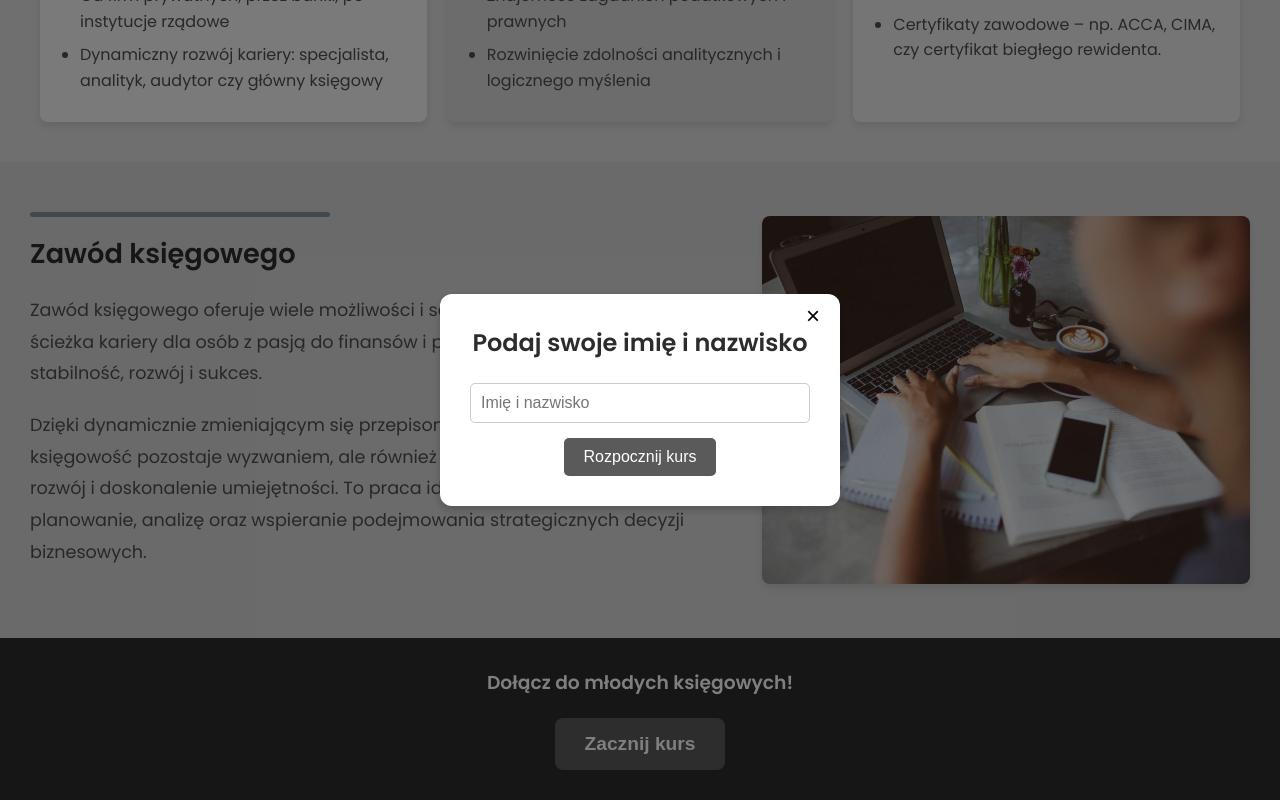
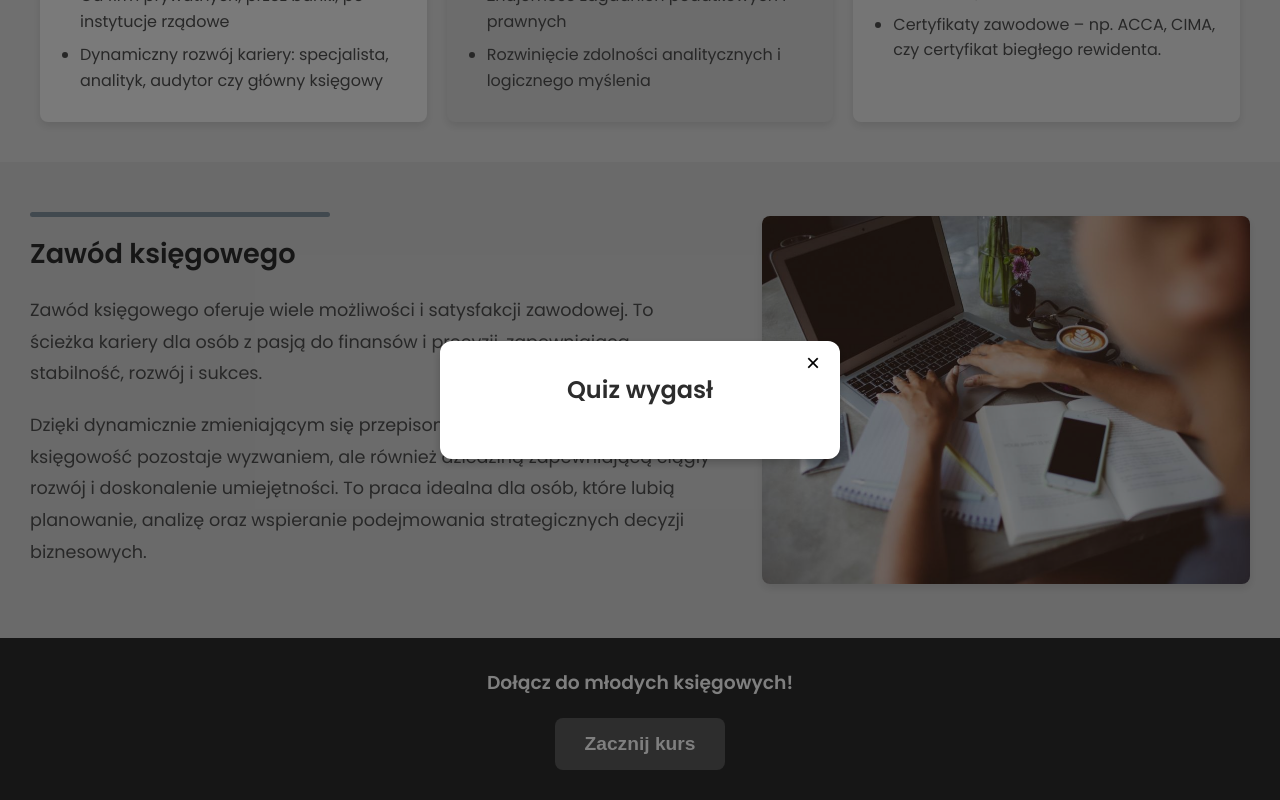
Before and after one commit to sobonkarol/kurs_karolina, a React (Create React App) app in the folder szkolenie_kurs/: page / in a window 1280 px wide. Both pictures are taken after a click on the button "Zacznij kurs". Built offline with nearby package versions, Linux system fonts and the light colour scheme.

Commit message:
quizdone

```diff
--- a/szkolenie_kurs/src/components/Home.js
+++ b/szkolenie_kurs/src/components/Home.js
@@ -5,7 +5,6 @@ import { FaRegBuilding, FaLightbulb, FaGraduationCap } from 'react-icons/fa';
 import backgroundImage from '../front.jpg';
 import accountantImage from '../accountant.jpg';
 
-// Stylizacja głównych sekcji
 const MainContainer = styled.div`
   font-family: 'Poppins', sans-serif;
   color: #2c2c2c;
@@ -98,7 +97,7 @@ const CareerSection = styled.div`
 const DecorativeBar = styled.div`
   width: 300px;
   height: 5px;
-  background-color:rgb(132, 147, 159);
+  background-color: rgb(132, 147, 159);
   margin-bottom: 15px;
   border-radius: 5px;
 
@@ -227,10 +226,10 @@ const CloseButton = styled.button`
   position: absolute;
   top: 0px;
   right: 0px;
-  background: none !important; /* Wymuszenie braku tła */
-  border: none !important; /* Wymuszenie braku obramowania */
-  font-size: 1.5rem !important; /* Wymuszenie rozmiaru krzyżyka */
-  color: black !important; /* Wymuszenie koloru */
+  background: none !important;
+  border: none !important;
+  font-size: 1.5rem !important;
+  color: black !important;
   cursor: pointer;
   padding: 0;
   line-height: 1;
@@ -240,25 +239,26 @@ const Home = () => {
   const navigate = useNavigate();
   const [showPopup, setShowPopup] = useState(false);
   const [nickname, setNickname] = useState('');
+  const [quizExpired, setQuizExpired] = useState(false);
 
   const handleStart = () => {
+    setQuizExpired(true);
     setShowPopup(true);
   };
 
   const handlePopupSubmit = () => {
-    if (nickname.trim()) {
+    if (nickname.trim() && !quizExpired) {
       navigate('/quiz', { state: { nickname } });
     }
+    setShowPopup(false);
   };
 
   return (
     <MainContainer>
-      {/* Sekcja 1 */}
       <HeroSection>
         <HeroTitle>Młodzi księgowi - przyszłość w liczbach</HeroTitle>
       </HeroSection>
 
-      {/* Sekcja 2 */}
       <InfoSection>
         <InfoBox bgColor="#f5f5f5" borderColor="#8c8c8c" iconColor="#8c8c8c">
           <FaRegBuilding />
@@ -291,7 +291,6 @@ const Home = () => {
         </InfoBox>
       </InfoSection>
 
-      {/* Sekcja 3 */}
       <CareerSection>
         <CareerText>
           <DecorativeBar />
@@ -306,7 +305,6 @@ const Home = () => {
         <CareerImage src={accountantImage} alt="Człowiek z laptopem" />
       </CareerSection>
 
-      {/* Sekcja 4 */}
       <FooterSection>
         <h3>Dołącz do młodych księgowych!</h3>
         <StartButton onClick={handleStart}>Zacznij kurs</StartButton>
@@ -316,6 +314,10 @@ const Home = () => {
         <PopupContainer>
           <PopupContent>
             <CloseButton onClick={() => setShowPopup(false)}>×</CloseButton>
+            {quizExpired ? (
+              <h3>Quiz wygasł</h3>
+            ) : (
+              <>
                 <h3>Podaj swoje imię i nazwisko</h3>
                 <input
                   type="text"
@@ -324,6 +326,8 @@ const Home = () => {
                   onChange={(e) => setNickname(e.target.value)}
                 />
                 <button onClick={handlePopupSubmit}>Rozpocznij kurs</button>
+              </>
+            )}
           </PopupContent>
         </PopupContainer>
       )}
```
Lines whose indentation alone changed are shown as unchanged.
